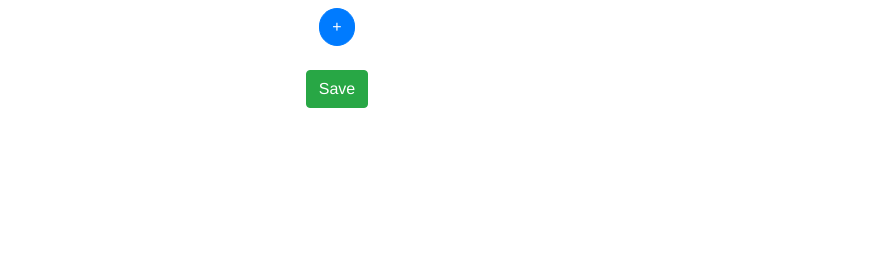
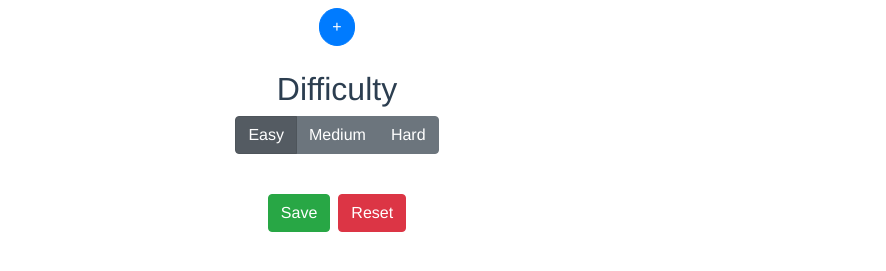
Before and after one commit to mamedds6/test-generator, a Vue app in the folder Frontend/test-generator/: page /#/addquestion in a window 1280 px wide. Shown: the part 387-658 px from the top of the page, without its empty margins (303-1189 px from the left). Built offline with nearby package versions, Linux system fonts and the light colour scheme.

Commit message:
Improvements on add question screen and begin of create quiz

```diff
--- a/Frontend/test-generator/package.json
+++ b/Frontend/test-generator/package.json
@@ -9,6 +9,7 @@
   },
   "dependencies": {
     "@fortawesome/fontawesome-free": "^5.9.0",
+    "axios": "^0.19.0",
     "bootstrap": "^4.3.1",
     "bootstrap-vue": "^2.0.0-rc.22",
     "core-js": "^2.6.5",
@@ -17,6 +18,7 @@
     "portal-vue": "^2.1.5",
     "sass-loader": "^7.1.0",
     "vue": "^2.6.10",
+    "vue-axios": "^2.1.4",
     "vue-router": "^3.0.6",
     "vue-sidebar-menu": "^3.9.0"
   },
--- a/Frontend/test-generator/src/components/ListOfQuestions.vue
+++ b/Frontend/test-generator/src/components/ListOfQuestions.vue
@@ -1,8 +1,5 @@
 <template>
-<div>
-<h1>Quiz Generator</h1>
-<p>Members Daniel Craviée, Piotr Górny, Darek Michalski, Arkadiusz Sielecki, Filip Szymański</p>
-</div>
+<div>sdasd</div>
 </template>
 
 <script>
--- a/Frontend/test-generator/src/components/addquestion.vue
+++ b/Frontend/test-generator/src/components/addquestion.vue
@@ -7,7 +7,7 @@
     <b-col sm="3">
     </b-col>
     <b-col sm="8">
-      <b-form-textarea id="textarea" v-model="question" placeholder="Write the question statement here..." rows="1" max-rows="6" ></b-form-textarea>
+      <b-form-textarea id="textarea" v-model="message" placeholder="Write the question statement here..." rows="1" max-rows="6" ></b-form-textarea>
     </b-col>
     <b-col sm="3">
     </b-col>
@@ -54,12 +54,28 @@
 
     <b-button pill variant="primary" v-on:click="plus">+</b-button>
 
-
+<br>
     <br>
+    <h2>Difficulty</h2>
+    <b-form-group>
+      <b-form-radio-group
+        id="btn-radios-1"
+        v-model="selected"
+        :options="['Easy','Medium','Hard']"
+        buttons
+        name="radios-btn-default"
+      ></b-form-radio-group>
+    </b-form-group>
     <br>
 
+    <b-button-group class="mx-1">
+    <b-button variant="success" v-on:click="save">Save</b-button>
 
-    <b-button variant="success" v-on:click="save">Save</b-button>
+    </b-button-group>
+    <b-button-group class="mx-1">
+    <b-button variant="danger" v-on:click="reset">Reset</b-button>
+
+    </b-button-group>
 
 
 
@@ -67,6 +83,8 @@
 </template>
 
 <script>
+    import axios from 'axios';
+
     export default {
         name: 'AddQuestions',
         inputs:
@@ -81,7 +99,8 @@
                 message: '',
                 alternatives: ['',''],
                 index: 2,
-                picked: 1
+                picked: 1,
+                selected: 'Easy'
             }
         },
         methods:
@@ -104,9 +123,24 @@
                     this.index -= 1;
                 }
             },
+            reset: function ()
+            {
+                this.message = '';
+                this.alternatives = ['',''];
+                this.index = 2;
+                this.picked = 1;
+                this.selected = 'Easy';
+            },
             save: function ()
             {
-                alert("save")
+                axios
+                .get('https://swapi.co/api/people/1')
+                .then(
+                    response =>
+                    {
+                        alert(response.data.name);
+                    }
+                );
             },
 
         }
--- a/Frontend/test-generator/src/components/createquiz.vue
+++ b/Frontend/test-generator/src/components/createquiz.vue
@@ -1,9 +1,15 @@
 
 <template>
-<div>
-<h1>Quiz Generator</h1>
-<p>Members Daniel Craviée, Piotr Górny, Darek Michalski, Arkadiusz Sielecki, Filip Szymański</p>
-</div>
+<b-container fluid>
+    <b-row class="my-1" v-for="type in types" :key="type">
+        <b-col sm="3">
+            <label>Type Number:</label>
+        </b-col>
+        <b-col sm="9">
+            <b-form-input :id="type-number" :type="number"></b-form-input>
+        </b-col>
+    </b-row>
+</b-container>
 </template>
 
 <script>
--- a/Frontend/test-generator/src/components/menu.vue
+++ b/Frontend/test-generator/src/components/menu.vue
@@ -68,7 +68,6 @@ import '@fortawesome/fontawesome-free/css/all.css'
                         title: 'Create Quiz',
                         icon: 'fa fa-scroll',
                     }
-
                 ]
             }
         }
--- a/Frontend/test-generator/src/main.js
+++ b/Frontend/test-generator/src/main.js
@@ -5,6 +5,7 @@ import 'vue-sidebar-menu/dist/vue-sidebar-menu.css'
 import VueRouter from 'vue-router'
 import Home from './components/home.vue'
 import AddQuestion from './components/addquestion.vue'
+import CreateQuiz from './components/createquiz.vue'
 import BootstrapVue from 'bootstrap-vue'
 import 'bootstrap/dist/css/bootstrap.css'
 import 'bootstrap-vue/dist/bootstrap-vue.css'
@@ -31,11 +32,11 @@ const router = new VueRouter({
     //   name: 'Questions',
     //   component: Questions
     // },
-    // {
-    //   path: '/createquiz',
-    //   name: 'CreateQuiz',
-    //   component: CreateQuiz
-    // },
+    {
+      path: '/createquiz',
+      name: 'CreateQuiz',
+      component: CreateQuiz
+    },
   ]
 })
 
```
Also changed, not shown: 1 other file (tests, documents, lock files or other folders).
